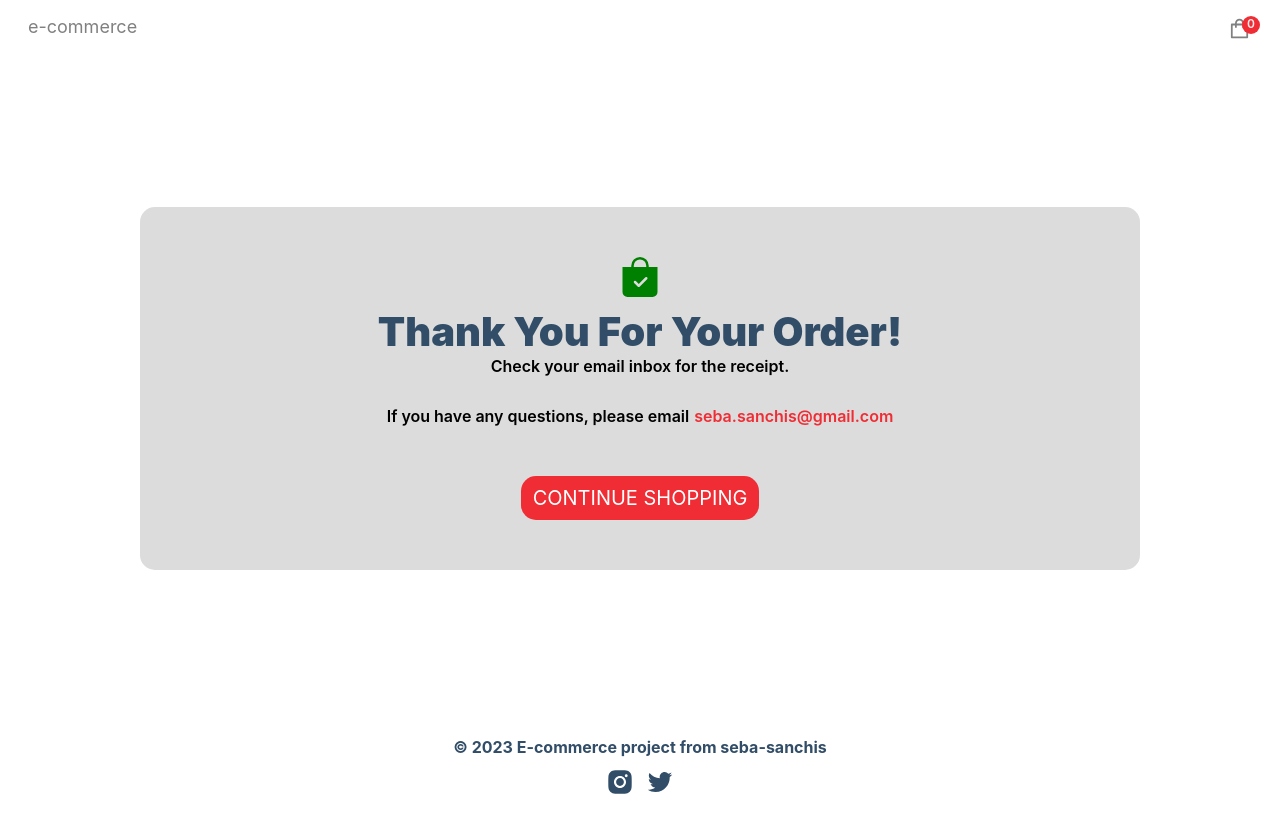
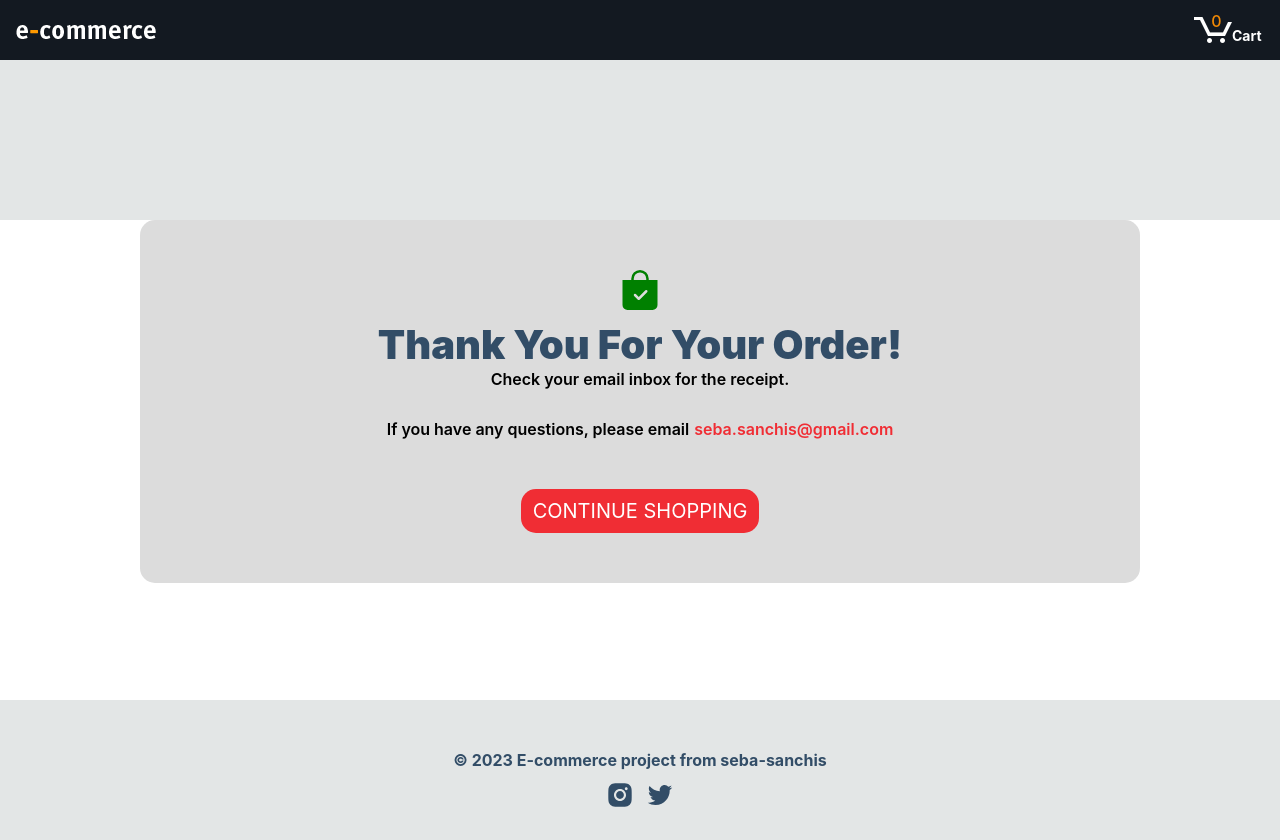
Before and after one commit to seba-sanchis/amazon-clone, a Next.js app: page /success in a window 1280 px wide. Built offline with nearby package versions, Linux system fonts and the light colour scheme; no server answers.

Commit message:
styling the navbar

```diff
--- a/components/HeroBanner.jsx
+++ b/components/HeroBanner.jsx
@@ -1,26 +1,26 @@
-import React from "react";
-import Link from "next/link";
+// import React from "react";
+// import Link from "next/link";
 
-import { urlFor } from "../lib/client";
+// import { urlFor } from "../lib/client";
 
-const HeroBanner = ({ heroBanner }) => {
-  return <div className="hero-banner-container">
-    <div>
-      <p className="beats-solo">{heroBanner.smallText}</p>
-      <h3>{heroBanner.midText}</h3>
-      <h1>{heroBanner.largeText1}</h1>
-      <img src={urlFor(heroBanner.image)} alt="headphones" className="hero-banner-image" />
-      <div>
-        <Link href={`/product/${heroBanner.product}`}>
-          <button type="button">{heroBanner.buttonText}</button>
-        </Link>
-        <div className="desc">
-          <h5>Description</h5>
-          <p>{heroBanner.desc}</p>
-        </div>
-      </div>
-    </div>
-  </div>;
-};
+// const HeroBanner = ({ heroBanner }) => {
+//   return <div className="hero-banner-container">
+//     <div>
+//       <p className="beats-solo">{heroBanner.smallText}</p>
+//       <h3>{heroBanner.midText}</h3>
+//       <h1>{heroBanner.largeText1}</h1>
+//       <img src={urlFor(heroBanner.image)} alt="headphones" className="hero-banner-image" />
+//       <div>
+//         <Link href={`/product/${heroBanner.product}`}>
+//           <button type="button">{heroBanner.buttonText}</button>
+//         </Link>
+//         <div className="desc">
+//           <h5>Description</h5>
+//           <p>{heroBanner.desc}</p>
+//         </div>
+//       </div>
+//     </div>
+//   </div>;
+// };
 
-export default HeroBanner;
+// export default HeroBanner;
--- a/components/Navbar.jsx
+++ b/components/Navbar.jsx
@@ -4,23 +4,32 @@ import { AiOutlineShopping } from "react-icons/ai";
 
 import { Cart } from "./";
 import { useStateContext } from "../context/StateContext";
+import logo from "../public/assets/logo.png";
 
 const Navbar = () => {
   const { showCart, setShowCart, totalQuantities } = useStateContext();
 
   return (
     <div className="navbar-container">
-      <p className="logo">
-        <Link href="/">e-commerce</Link>
-      </p>
+      <div className="logo">
+        <Link href="/">
+          <img src={logo.src} alt="logo" />
+        </Link>
+      </div>
 
       <button
         type="button"
-        className="cart-icon"
+        className="cart-btn"
         onClick={() => setShowCart(true)}
       >
-        <AiOutlineShopping />
-        <span className="cart-item-qty">{totalQuantities}</span>
+        <div className="cart-icon">
+          <span className="cart-item-qty">{totalQuantities}</span>
+          <span className="cart-background"></span>
+        </div>
+        <div className="cart-icon">
+          <span></span>
+          <span className="cart-text">Cart</span>
+        </div>
       </button>
 
       {showCart && <Cart />}
--- a/pages/index.js
+++ b/pages/index.js
@@ -7,7 +7,7 @@ import banner from "@/sanity/schemas/banner";
 const Home = ({ products, bannerData }) => {
   return (
     <>
-      <HeroBanner heroBanner={bannerData.length && bannerData[0]} />
+      {/* <HeroBanner heroBanner={bannerData.length && bannerData[0]} /> */}
       <div className="products-heading">
         <h2>Best Selling Products</h2>
         <p>Speakers of many variations</p>
@@ -17,7 +17,7 @@ const Home = ({ products, bannerData }) => {
           <Product key={product._id} product={product} />
         ))}
       </div>
-      <FooterBanner footerBanner={bannerData && bannerData[0]} />
+      {/* <FooterBanner footerBanner={bannerData && bannerData[0]} /> */}
     </>
   );
 };
--- a/styles/globals.css
+++ b/styles/globals.css
@@ -22,14 +22,15 @@ a {
   width: 100%;
 }
 .layout {
-  padding: 10px;
+  background: #E3E6E6;
 }
 
 .navbar-container {
   display: flex;
   justify-content: space-between;
-  margin: 6px 18px;
   position: relative;
+  height: 60px;
+  background-color: #131921;
 }
 .marquee-text {
   font-size: 29px;
@@ -68,32 +69,64 @@ span.text-red {
   margin-left: 6px;
 }
 .logo {
-  color: gray;
-  font-size: 18px;
+  margin: 16px 0 0 16px;
+}
+.cart-btn {
+  display: flex;
+  position: static;
+  padding: 0 8px 10px 8px;
+  background: none;
+  border: none;
+  margin: 5px 11px 0 0;
+  flex-flow: row nowrap;
+  cursor: pointer;
+  box-sizing: border-box;
+  width: 84px;
+  height: 50px;
+  border: 1px solid transparent;
+}
+.cart-btn:hover {
+  border: 1px solid #fff;
+  border-radius: 2px;
 }
 .cart-icon {
-  font-size: 25px;
-  color: gray;
-  cursor: pointer;
   position: relative;
-  transition: transform 0.4s ease;
-  border: none;
-  background-color: transparent;
-}
-.cart-icon:hover {
-  transform: scale(1.1, 1.1);
+  padding-bottom: 1px;
+  display: flex;
+  justify-content: flex-end;
+  align-items: flex-start;
+  flex-flow: column nowrap;
+  height: 38px;
 }
 .cart-item-qty {
   position: absolute;
-  right: -8px;
-  font-size: 12px;
-  color: #eee;
-  background-color: #f02d34;
-  width: 18px;
-  height: 18px;
-  border-radius: 50%;
+  top: 7px;
+  left: 13px;
+  right: auto;
+  display: flex;
+  justify-content: center;
+  align-items: center;
+  color: #f08804;
+  font-size: 16px;
+  width: 19px;
+  font-weight: 500;
+  font-family: inherit;
+  line-height: 16px;
   text-align: center;
-  font-weight: 600;
+}
+.cart-background {
+  position: static;
+  display: flex;
+  background-image: url("../public/assets/icons.png");
+  background-position: -10px -340px;
+  width: 38px;
+  height: 26px;
+}
+.cart-text {
+  font-size: 14px;
+  line-height: 15px;
+  font-weight: 700;
+  color: #fff;
 }
 .products-container {
   display: flex;
```
Also changed, not shown: public/assets/icons.png (added), public/assets/logo.png (added).
